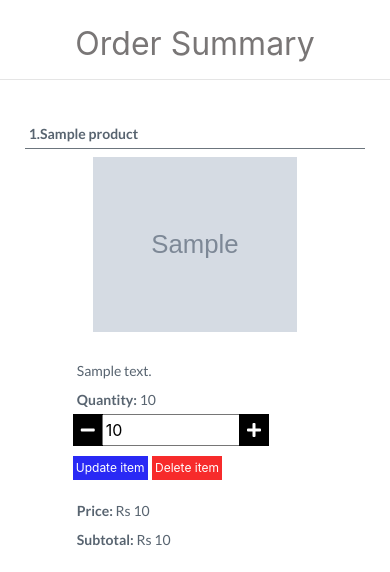
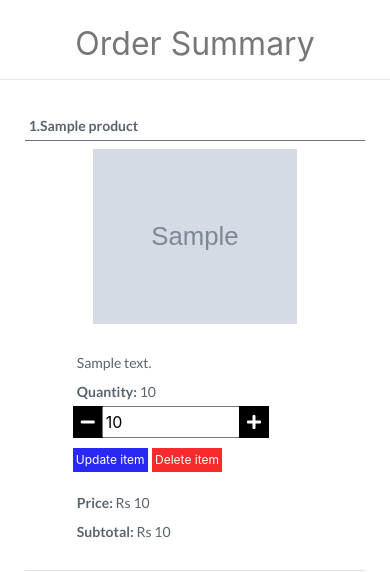
Before and after one commit to Code-Institute-Submissions/molacuizine, a Django app: template bag/templates/bag/bag.html in a window 390 px wide. Shown: the part 105-677 px from the top of the page. Run offline with Django 3.2, Linux system fonts and the light colour scheme; the template is opened without the code that fills it: most values are stand-ins (such as "Sample title", 1, 10 or a date in 2020); grey boxes marked "Sample" are stand-in pictures.

Commit message:
Redeuce top margin on medium and small devices

```diff
--- a/bag/templates/bag/bag_medium_devices.html
+++ b/bag/templates/bag/bag_medium_devices.html
@@ -1,7 +1,7 @@
 <!-- For medium and smaller devices -->
 <div class="row top-row no-gutters">
     {% for item in bag_items %}
-        <div class="col-12 col-sm-5 d-md-none mt-2">
+        <div class="col-12 col-sm-5 d-md-none">
             <p class="bag-text pb-0 p-1 mb-2 border-bottom border-secondary font-weight-bold">{{ forloop.counter }}.{{ item.product.name}}</p>
             {% if item.product.image %}
                 <img class="product-detail-image" src="{{ item.product.image.url }}" alt="{{ item.product.name }}">
```
